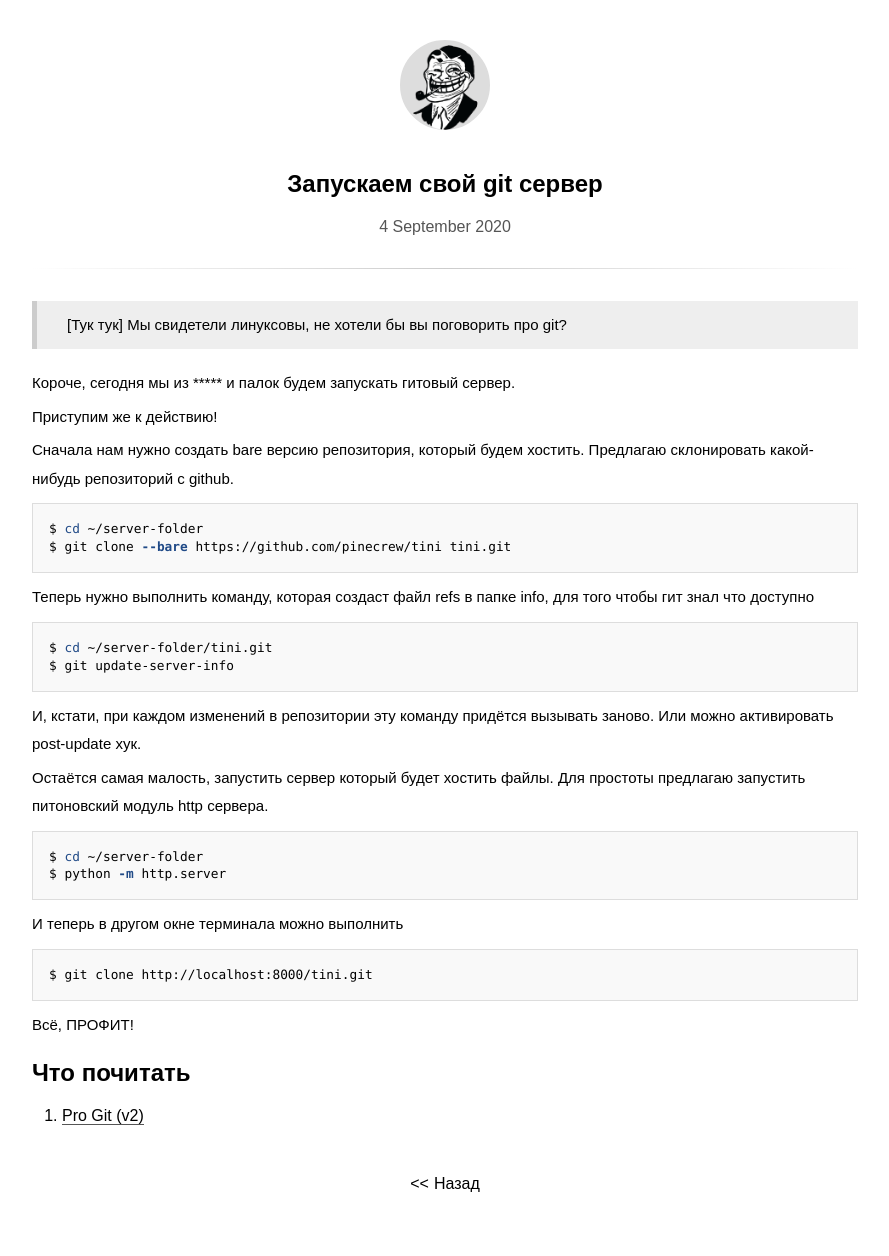
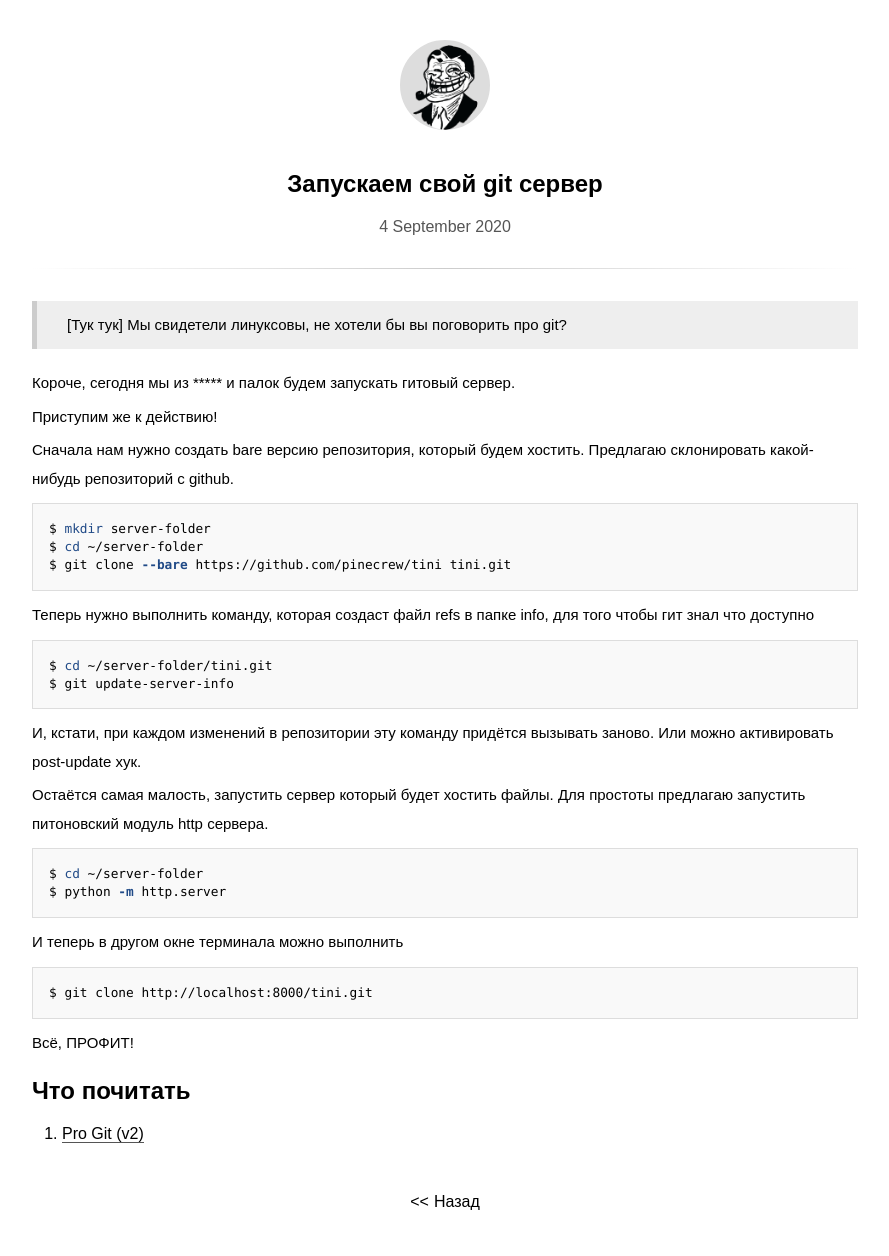
Before and after one commit to FreeCX/freecx.github.io, a Jekyll site: the page built from _posts/2020-09-04-simple-git-server.markdown, in a window 1280 px wide. Shown: the whole page, without its empty margins (195-1084 px from the left). Built offline with Jekyll 4.4.1, drawn with Linux system fonts in a browser that asks for light colours; some web fonts are replaced.

Commit message:
fix missing mkdir

````diff
--- a/_posts/2020-09-04-simple-git-server.markdown
+++ b/_posts/2020-09-04-simple-git-server.markdown
@@ -11,6 +11,7 @@ layout: post
 
 Сначала нам нужно создать bare версию репозитория, который будем хостить. Предлагаю склонировать какой-нибудь репозиторий с github.
 ```bash
+$ mkdir server-folder
 $ cd ~/server-folder
 $ git clone --bare https://github.com/pinecrew/tini tini.git
 ```
````
